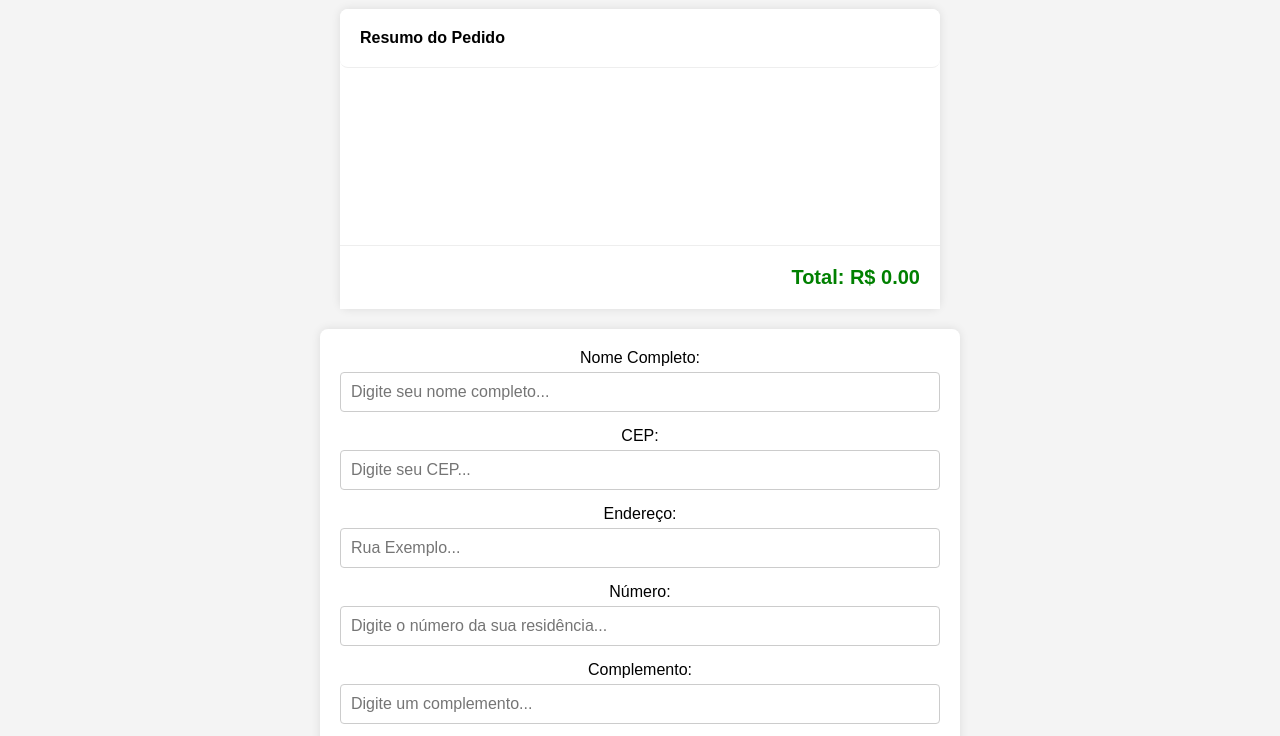
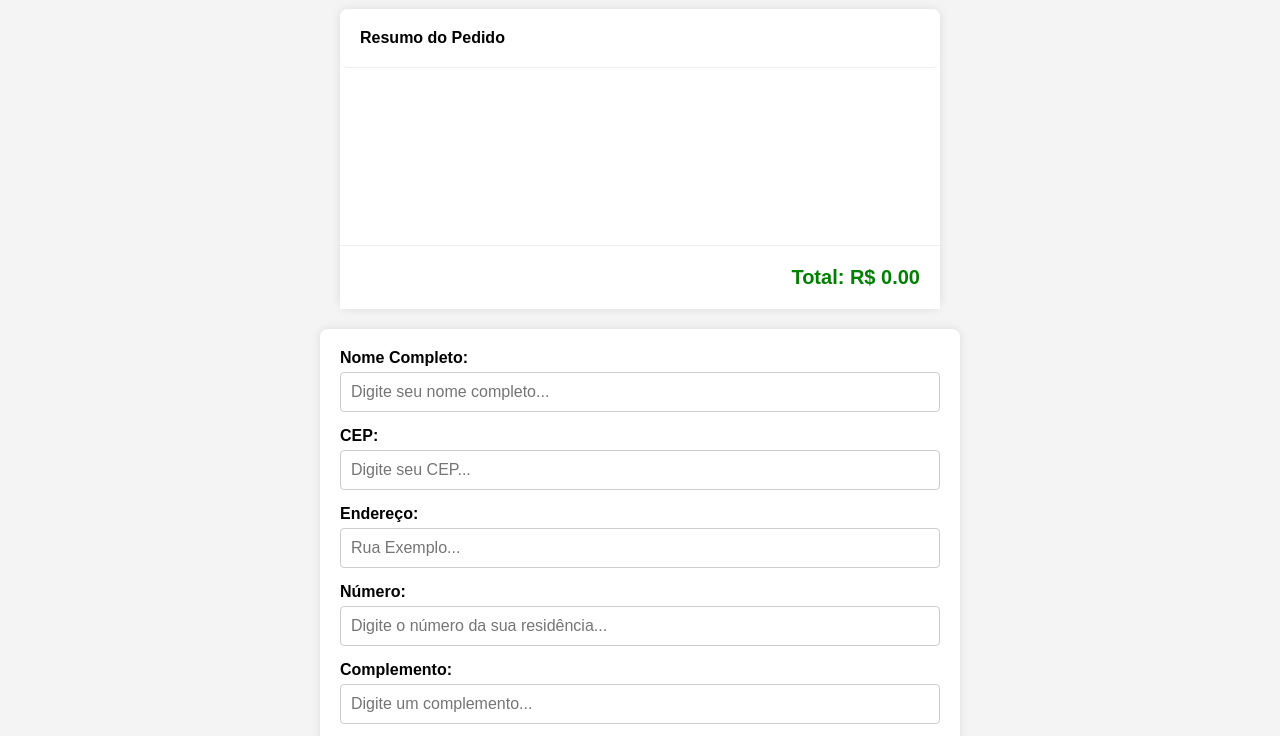
Before and after one commit to freitaslucca/delivery100cinco, a plain HTML site: page checkout.html in a window 1280 px wide. Shown: the part 59-795 px from the top of the page. Drawn offline with Linux system fonts and the light colour scheme.

Commit message:
feat: ajusted the position of input titles in checkout

```diff
--- a/styles.css
+++ b/styles.css
@@ -192,13 +192,14 @@ form {
 .form-group {
     display: flex;
     flex-direction: column;
-    align-items: center;
+    align-items: flex-start;
     margin-bottom: 15px;
 }
 
 label {
     display: block;
     margin-bottom: 5px;
+    font-weight: bold;
 }
 
 input, select {
```
